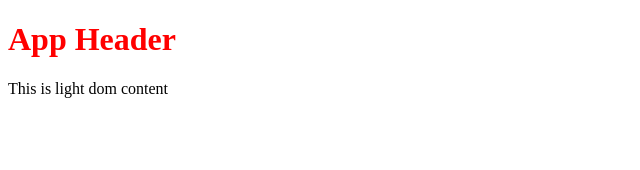
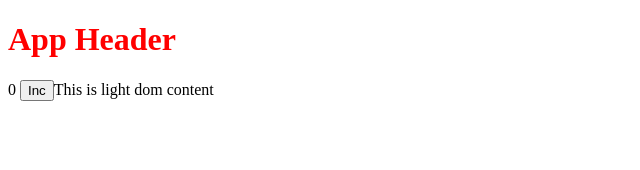
Before and after one commit to arackaf/chrome-rsc-poc, a Next.js app: page / in a window 1280 px wide. Shown: the top 170 px of the page, without its empty margins (0-640 px from the left). Built offline with nearby package versions, Linux system fonts and the light colour scheme.

Commit message:
Chrome rendering

```diff
--- /dev/null
+++ b/src/app/Content.tsx
@@ -0,0 +1,21 @@
+"use client";
+
+import { FC, useState } from "react";
+
+export const Content: FC<{}> = () => {
+  const isServer = typeof window === "undefined";
+  const [num, setNum] = useState(0);
+
+  return (
+    <>
+      {isServer ? (
+        <template shadowroot="open">
+          <h1>Shadow DOM content</h1>
+          <slot></slot>
+          <h1>More Shadow DOM content</h1>
+        </template>
+      ) : null}
+      {num} <button onClick={() => setNum((x) => x + 1)}>Inc</button>
+    </>
+  );
+};
--- a/src/app/layout.tsx
+++ b/src/app/layout.tsx
@@ -1,3 +1,5 @@
+import { Content } from "./Content";
+
 const delay = () => new Promise((res) => setTimeout(res, 100));
 
 async function getChrome() {
@@ -22,11 +24,7 @@ export default async function RootLayout({ children }: { children: React.ReactNo
         <header dangerouslySetInnerHTML={{ __html: headerContent }}></header>
 
         <div>
-          <template shadowroot="open">
-            <h1>Shadow DOM content</h1>
-            <slot></slot>
-            <h1>More Shadow DOM content</h1>
-          </template>
+          <Content />
           <span>This is light dom content</span>
         </div>
 
```
